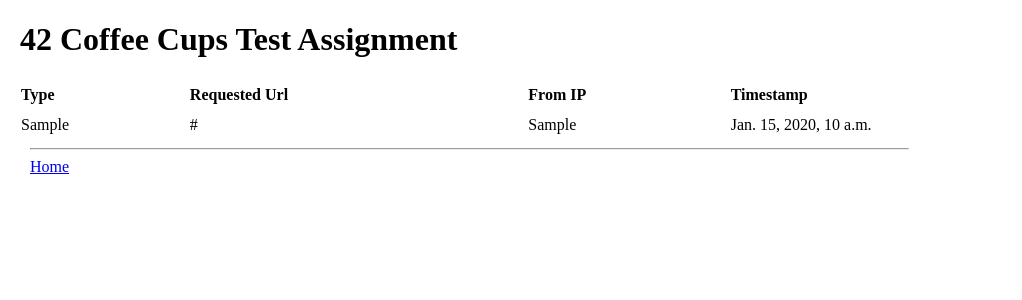
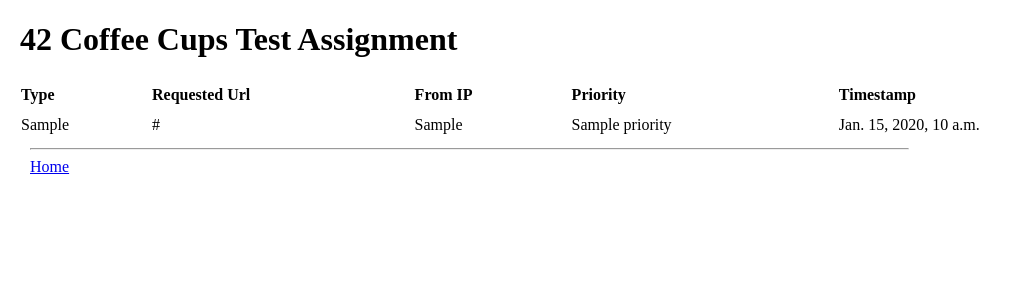
Before and after one commit to Animasola/CupsTest, a Django app: template cups_profile/templates/my_info/requests.html in a window 1280 px wide. Shown: the top 300 px of the page, without its empty margins (0-1022 px from the left). Run offline with Django 3.2, Linux system fonts and the light colour scheme; the template is opened without the code that fills it: most values are stand-ins (such as "Sample title", 1, 10 or a date in 2020); parts of the project's set-up code (start-up, migrations or seed data) failed here and were passed over; some libraries are stand-ins or nearby versions.

Commit message:
ticket:13 Added Priority field to the template

```diff
--- a/cups_profile/templates/my_info/requests.html
+++ b/cups_profile/templates/my_info/requests.html
@@ -9,6 +9,7 @@
         <th>Type</th>
         <th>Requested Url</th>
         <th>From IP</th>
+        <th>Priority</th>
         <th>Timestamp</th>
     </thead>
     <tbody>
@@ -17,6 +18,7 @@
             <td>{{ request.request_type }}</td>
             <td>{{ request.url }}</td>
             <td>{{ request.ip }}</td>
+            <td> {{ request.priority }}</td>
             <td>{{ request.timestamp }}</td>
         </tr>
         {% endfor %}
```
